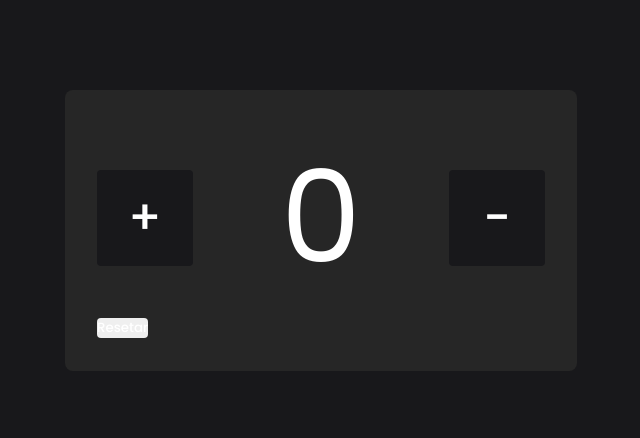
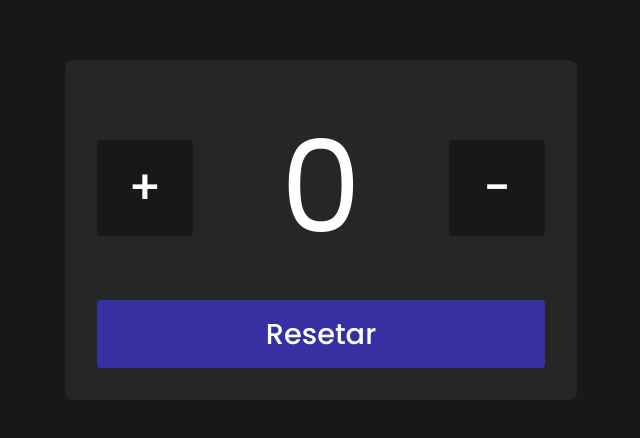
Before and after one commit to LuisFernandoRufato/contador, a plain HTML site: page index.html in a window 1280 px wide. Shown: the part 170-608 px from the top of the page, without its empty margins (319-959 px from the left). Drawn offline with Linux system fonts and the light colour scheme.

Commit message:
editando projeto

```diff
--- a/src/css/style.css
+++ b/src/css/style.css
@@ -58,3 +58,11 @@ button:hover {
     margin-right: 0rem;
     margin-left: 1rem;
 }
+
+#reset {
+    width: 100%;
+    font-size: 1.8rem;
+    background-color: #3730a3;
+    padding: .8rem 0;
+    margin-top: 1rem;
+}
```
